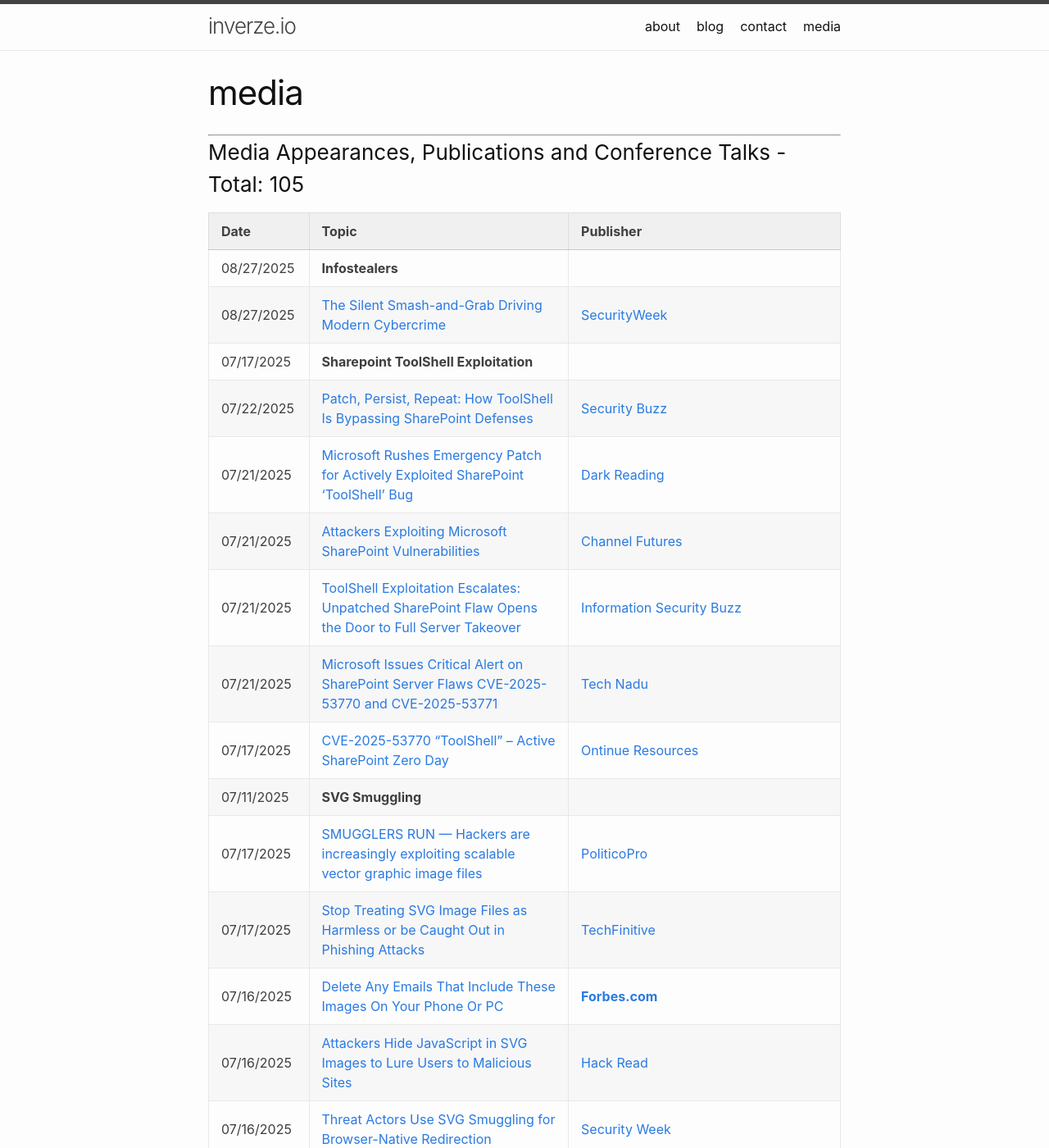
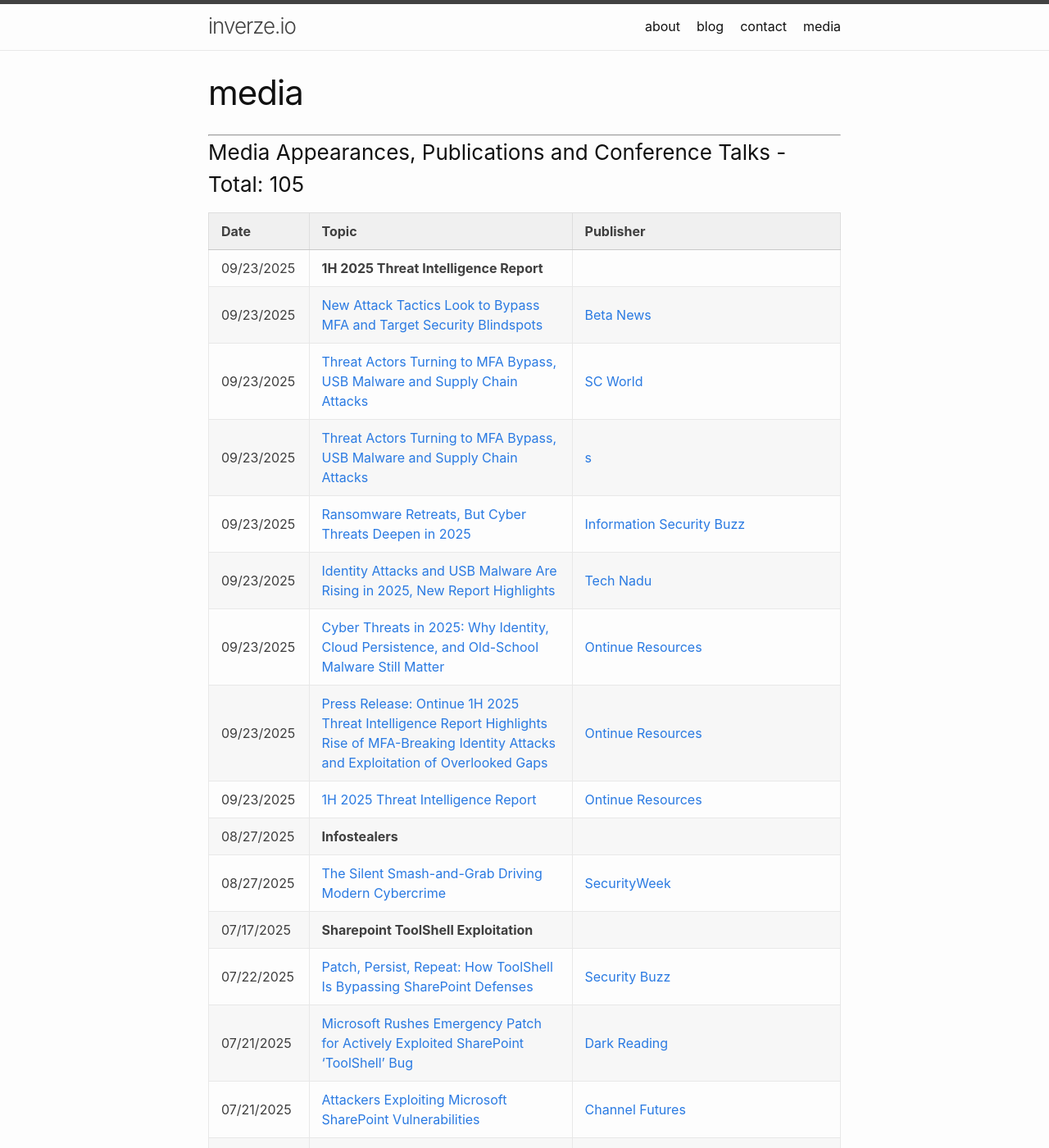
Before and after one commit to inverzeio/blog, a Jekyll site: the page built from media.md, in a window 1280 px wide and 1400 px high. Shown: the whole window at 82% size. Built offline with Jekyll 4.4.1, drawn with Linux system fonts in a browser that asks for light colours.

Commit message:
Update media.md

```diff
--- a/media.md
+++ b/media.md
@@ -9,6 +9,15 @@
 
 | Date | Topic | Publisher |
 | ------------- | :------------- | :------------- |
+| 09/23/2025 | **1H 2025 Threat Intelligence Report** |
+| 09/23/2025 | [New Attack Tactics Look to Bypass MFA and Target Security Blindspots](https://betanews.com/2025/09/23/new-attack-tactics-look-to-bypass-mfa-and-target-security-blindspots/) | [Beta News](https://betanews.com) |
+| 09/23/2025 | [Threat Actors Turning to MFA Bypass, USB Malware and Supply Chain Attacks](https://www.scworld.com/news/threat-actors-turning-to-mfa-bypass-usb-malware-and-supply-chain-attacks) | [SC World](https://www.scworld.com) |
+| 09/23/2025 | [Threat Actors Turning to MFA Bypass, USB Malware and Supply Chain Attacks](http) | [s](s/) |
+| 09/23/2025 | [Ransomware Retreats, But Cyber Threats Deepen in 2025](https://informationsecuritybuzz.com/ransomware-retreats-but-cyber-threats-deepen-in-2025/) | [Information Security Buzz](https://informationsecuritybuzz.com) |
+| 09/23/2025 | [Identity Attacks and USB Malware Are Rising in 2025, New Report Highlights](https://www.technadu.com/identity-attacks-and-usb-malware-are-rising-in-2025-new-report-highlights/610406/) | [Tech Nadu](https://www.technadu.com) |
+| 09/23/2025 | [Cyber Threats in 2025: Why Identity, Cloud Persistence, and Old-School Malware Still Matter](https://www.ontinue.com/resource/blog-ontinue-report-cyber-threats-in-1h-2025/) | [Ontinue Resources](https://www.ontinue.com/resources/) |
+| 09/23/2025 | [Press Release: Ontinue 1H 2025 Threat Intelligence Report Highlights Rise of MFA-Breaking Identity Attacks and Exploitation of Overlooked Gaps](https://www.ontinue.com/ontinue-1h-2025-threat-intelligence-report/) | [Ontinue Resources](https://www.ontinue.com/resources/) |
+| 09/23/2025 | [1H 2025 Threat Intelligence Report](https://www.ontinue.com/wp-content/uploads/2025/09/2025_1H-Threat-Intelligence-Report.pdf) | [Ontinue Resources](https://www.ontinue.com/resources/) |
 | 08/27/2025 | **Infostealers** |
 | 08/27/2025 | [The Silent Smash-and-Grab Driving Modern Cybercrime](https://www.securityweek.com/infostealers-the-silent-smash-and-grab-driving-modern-cybercrime/) | [SecurityWeek](https://www.securityweek.com) |
 | 07/17/2025 | **Sharepoint ToolShell Exploitation** |
```
